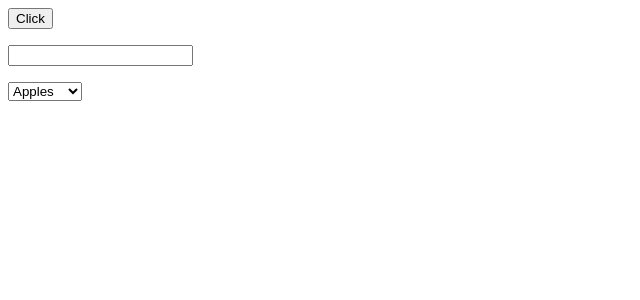
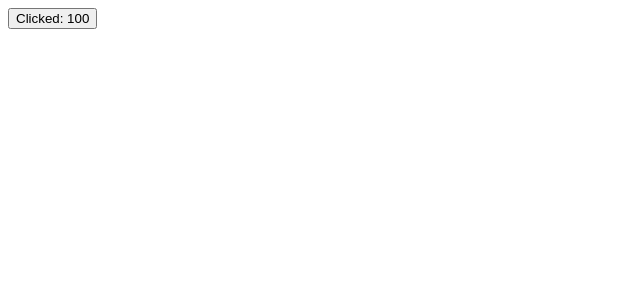
Before and after one commit to faranak-cs/angularjs, an Angular app in the folder hello-world/: page / in a window 1280 px wide. Shown: the top 300 px of the page, without its empty margins (0-640 px from the left). Built offline with nearby package versions, Linux system fonts and the light colour scheme.

Commit message:
passing data

```diff
--- a/hello-world/src/app/app.component.html
+++ b/hello-world/src/app/app.component.html
@@ -1 +1 @@
-<app-my-button></app-my-button>
+<app-clicked-button count="100"></app-clicked-button>
--- a/hello-world/src/app/app.component.ts
+++ b/hello-world/src/app/app.component.ts
@@ -3,6 +3,7 @@ import { RouterOutlet } from '@angular/router';
 import { PlayersComponent } from './players/players.component';
 import { NbaPlayersComponent } from './nba-players/nba-players.component';
 import { MyButtonComponent } from './my-button/my-button.component';
+import { ClickedButtonComponent } from './clicked-button/clicked-button.component';
 
 // metadata of component
 @Component({
@@ -13,6 +14,7 @@ import { MyButtonComponent } from './my-button/my-button.component';
     PlayersComponent,
     NbaPlayersComponent,
     MyButtonComponent,
+    ClickedButtonComponent,
   ],
   templateUrl: './app.component.html',
   styleUrl: './app.component.css',
--- /dev/null
+++ b/hello-world/src/app/clicked-button/clicked-button.component.html
@@ -0,0 +1 @@
+<button (click)="onClick()">Clicked: {{ count }}</button>
--- /dev/null
+++ b/hello-world/src/app/clicked-button/clicked-button.component.ts
@@ -0,0 +1,20 @@
+import { Component, Input, numberAttribute } from '@angular/core';
+
+@Component({
+  selector: 'app-clicked-button',
+  standalone: true,
+  imports: [],
+  templateUrl: './clicked-button.component.html',
+  styleUrl: './clicked-button.component.css',
+})
+export class ClickedButtonComponent {
+  // string
+  // @Input() count = '';
+
+  // number
+  @Input({ transform: numberAttribute }) count = 0;
+
+  onClick() {
+    this.count++;
+  }
+}
```
Also changed, not shown: hello-world/src/app/clicked-button/clicked-button.component.css (added), 1 other file (tests, documents, lock files or other folders).
